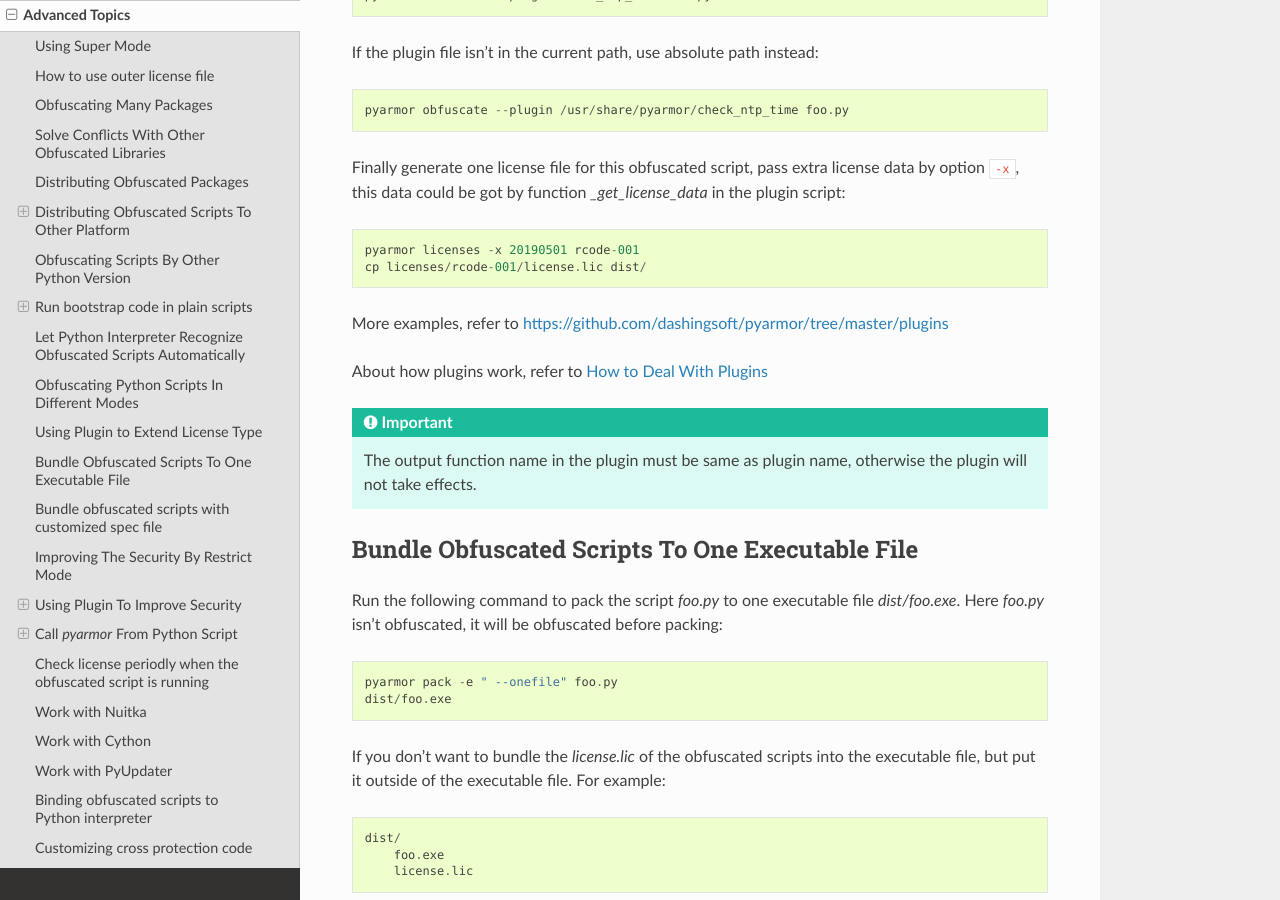
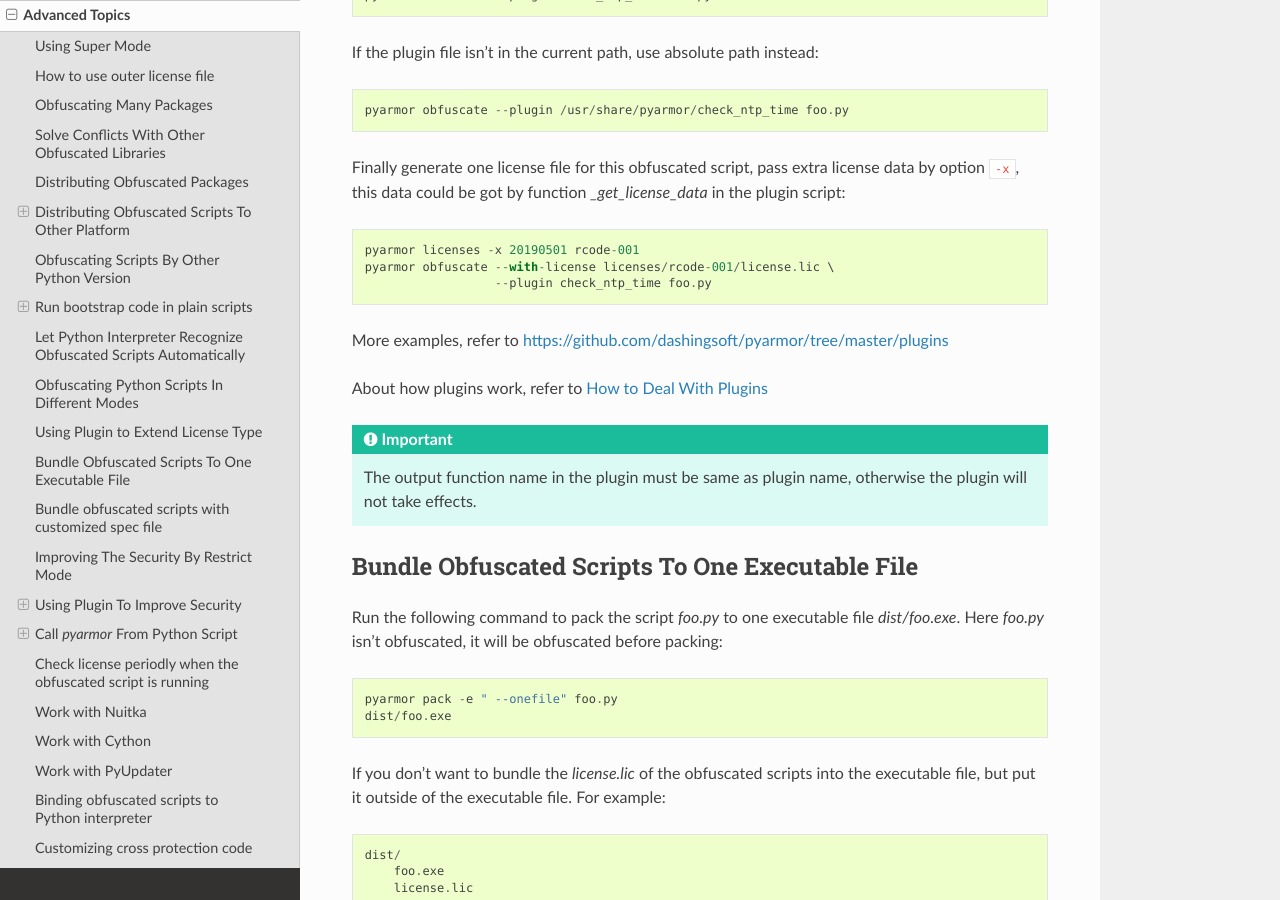
Before and after one commit to dashingsoft/pyarmor, a Sphinx documentation site: the page built from docs/advanced.rst, in a window 1280 px wide and 900 px high, scrolled down 11457 px. Built offline with Sphinx 7.4.7 and the Read the Docs theme 2.0.0, drawn with Linux system fonts in a browser that asks for light colours; cross-references to code outside the pages are shown as plain code.

Commit message:
Fix sample code error

```diff
--- a/docs/advanced.rst
+++ b/docs/advanced.rst
@@ -533,7 +533,8 @@ data by option ``-x``, this data could be got by function `_get_license_data` in
 the plugin script::
 
     pyarmor licenses -x 20190501 rcode-001
-    cp licenses/rcode-001/license.lic dist/
+    pyarmor obfuscate --with-license licenses/rcode-001/license.lic \
+                      --plugin check_ntp_time foo.py
 
 More examples, refer to https://github.com/dashingsoft/pyarmor/tree/master/plugins
 
```
Also changed, not shown: plugins/README.md.
